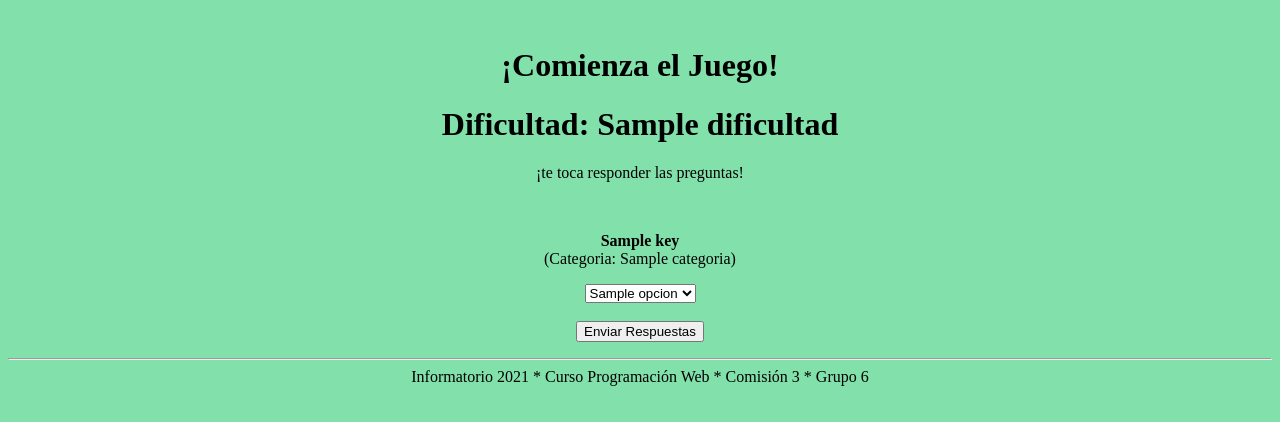
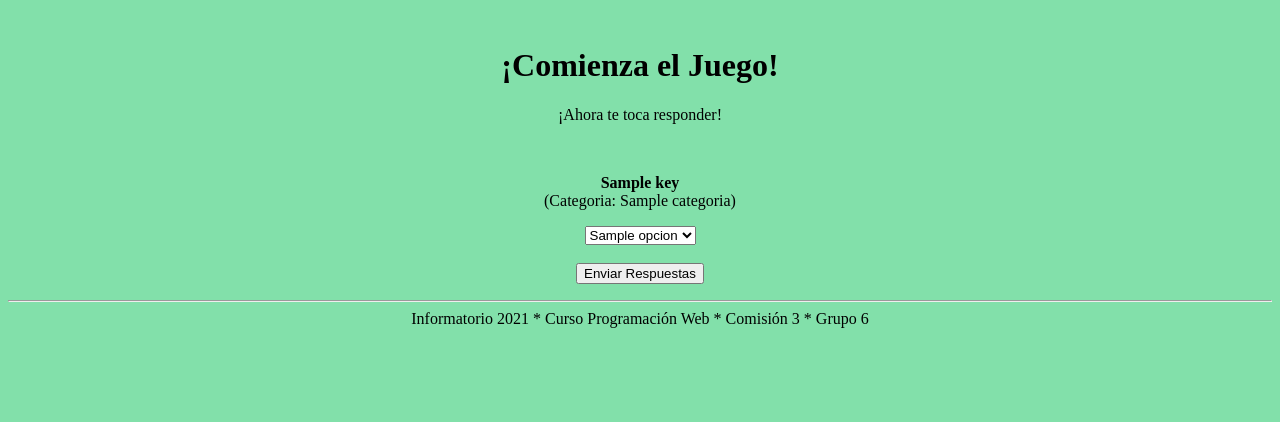
Before and after one commit to lucks331988/proyectoinfonuevo, a Django app: template templates/juego/listar_preguntas.html in a window 1280 px wide. Shown: the top 422 px of the page. Run offline with Django 3.2, Linux system fonts and the light colour scheme; the template is opened without the code that fills it: most values are stand-ins (such as "Sample title", 1, 10 or a date in 2020).

Commit message:
cambios en listar preguntas

```diff
--- a/templates/juego/listar_preguntas.html
+++ b/templates/juego/listar_preguntas.html
@@ -6,8 +6,7 @@
     <body bgcolor=#82E0AA></body>
     <br>
     <center><h1>¡Comienza el Juego!</h1></center>
-    <center><h1>Dificultad: {{dificultad}}</h1></center>
-    <center><p>¡te toca responder las preguntas!</p></center>
+    <center><p>¡Ahora te toca responder!</p></center>
     <br>
     <center><form method="POST">
     {% csrf_token %}
```
